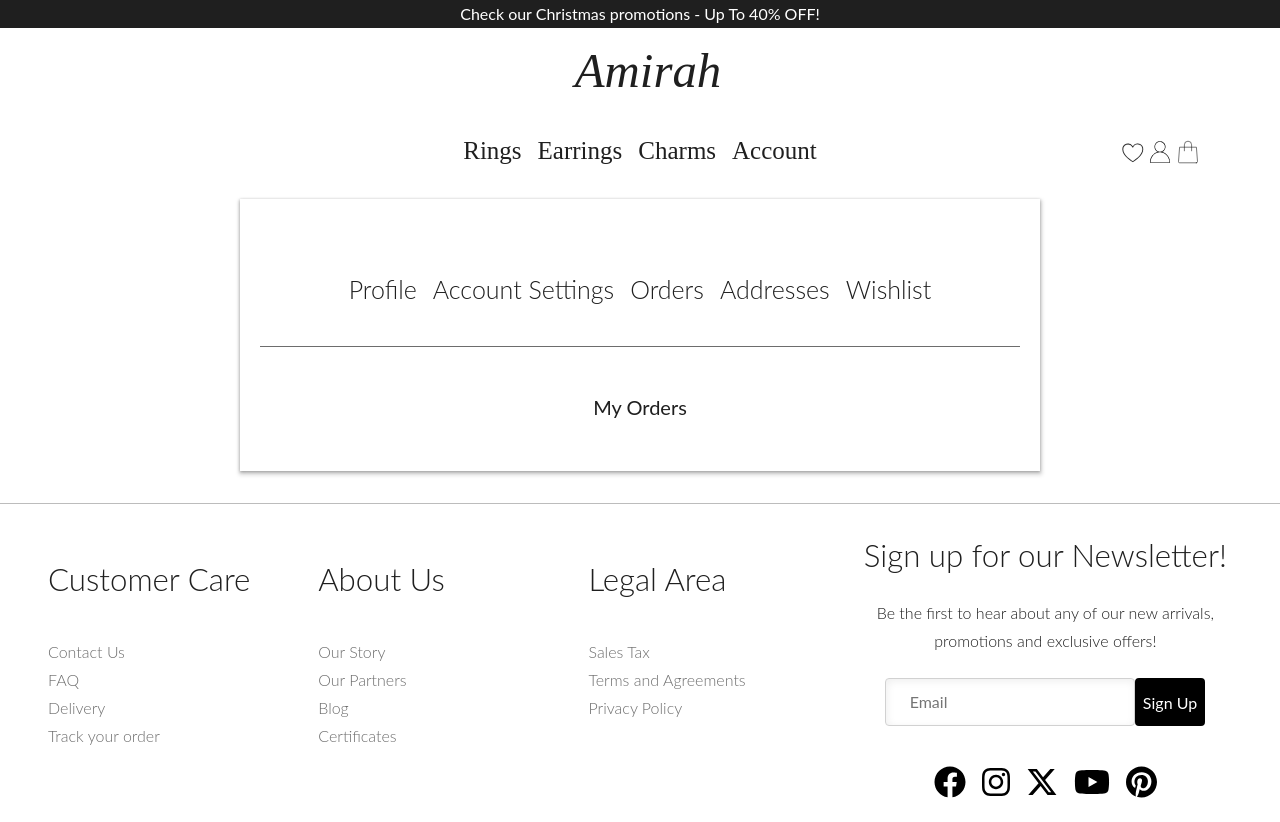
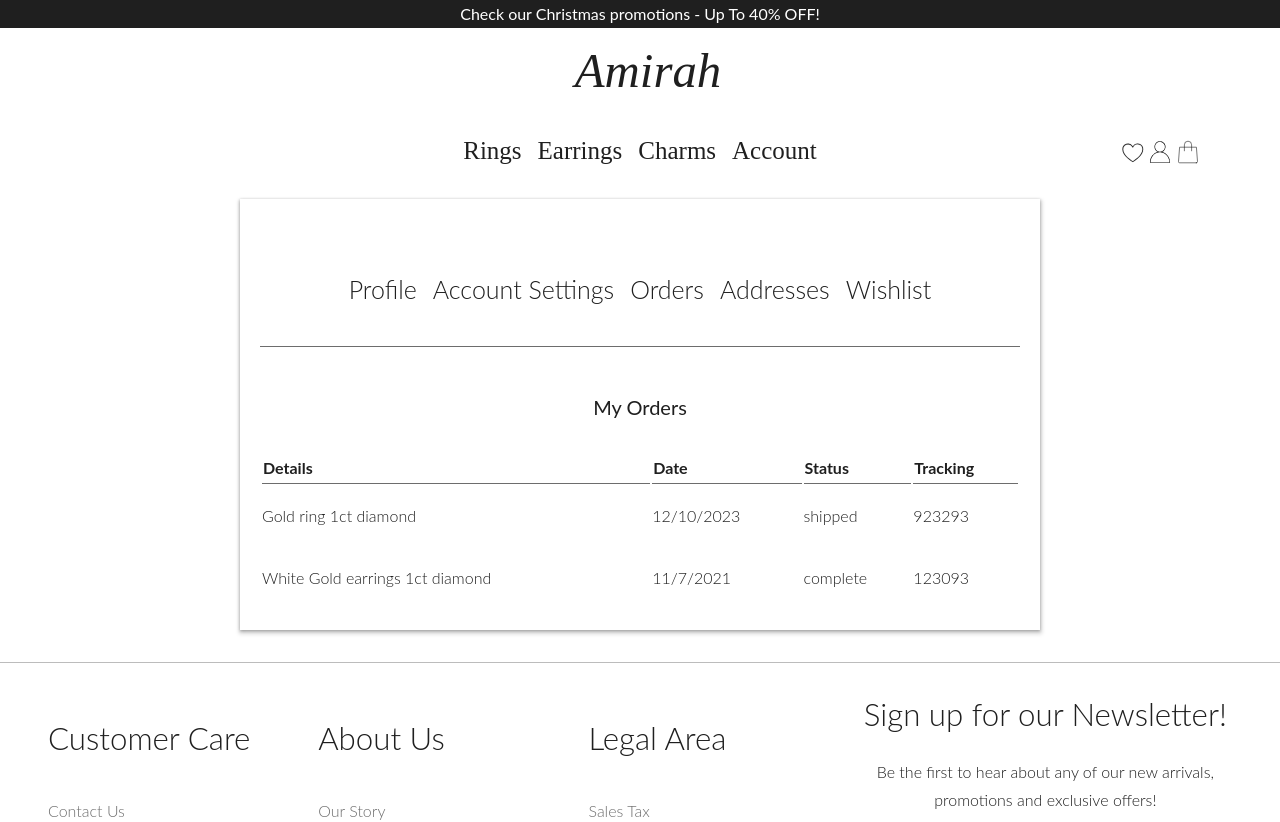
Before and after one commit to GeorgiTopalov/Jewelry-Store, a Next.js app: page /account/orders in a window 1280 px wide. Shown: the top 822 px of the page. Built offline with nearby package versions, Linux system fonts and the light colour scheme.

Commit message:
added a table to the acc-orders

```diff
--- a/components/account/ordersComponent.jsx
+++ b/components/account/ordersComponent.jsx
@@ -3,11 +3,47 @@ import Link from "next/link";
 import styles from "./../../styles/account/orders.module.css";
 import AccountLayout from "./accountLayoutComponent";
 
+const Orders = [
+  {Details: "Gold ring 1ct diamond", Date: "12/10/2023", Status: "shipped", Tracking: "923293"},
+  {Details: "White Gold earrings 1ct diamond", Date: "11/7/2021", Status: "complete", Tracking: "123093"},
+]
+
 const OrdersComponent = () => {
+  if (Orders.length === 0) {
+    return (
+      <AccountLayout>
+        <div className={styles['orders-content']}>
+          <h4>My Orders</h4>
+          <p className={styles["orders-empty"]}>No orders yet</p>
+        </div>
+      </AccountLayout>
+    );
+  }
+
+  const headers = Object.keys(Orders[0]);
+
   return (
     <AccountLayout>
-      <div className={styles["orders-content"]}>
+      <div className={styles['orders-content']}>
         <h4>My Orders</h4>
+        <table>
+          <thead>
+            <tr>
+              {headers.map(header => (
+                <th key={header}>{header}</th>
+              ))}
+            </tr>
+          </thead>
+          <tbody>
+            {Orders.map((order, index) => (
+              <tr key={index} >
+                {headers.map(header => (
+                  <td key={header} className={styles["table-data"]}>{order[header]}</td>
+                ))}
+              </tr>
+            ))}
+          </tbody>
+        </table>
       </div>
     </AccountLayout>
   );
--- a/styles/account/orders.module.css
+++ b/styles/account/orders.module.css
@@ -9,6 +9,19 @@
     display: none;
 }
 
+.orders-content table {
+    width: 100%;
+}
+
+.orders-content thead th{
+    text-align: left;
+    border-bottom: 0.5px solid var(--grey);
+}
+
+.table-data {
+    padding: 1rem 0 1rem 0;
+}
+
 @media (min-width: 800px){
     .orders-content h4{
         display: block;
```
Also changed, not shown: public/Ring-measure-ruler.svg, styles/faq.module.css (indentation only).
